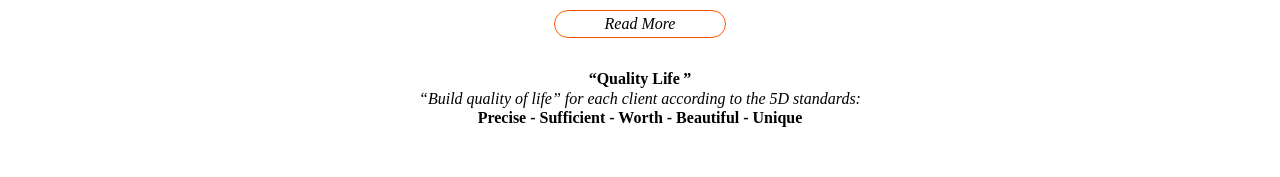
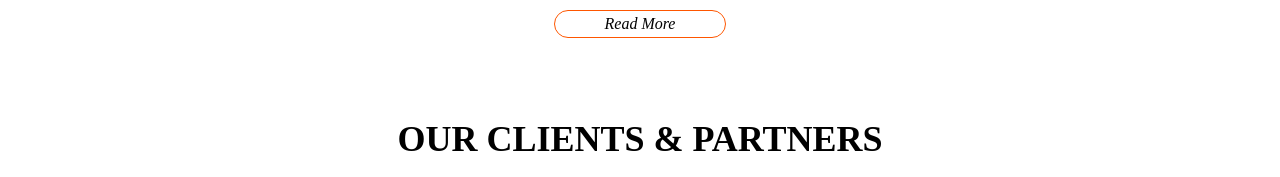
Before and after one commit to hoangquandev/themoderntouch, a React (Create React App) app: page / in a window 1280 px wide. Shown: the part 2387-2564 px from the top of the page. Built offline with nearby package versions, Linux system fonts and the light colour scheme.

Commit message:
move quotes

```diff
--- a/src/pages/HomePage/HomePage.js
+++ b/src/pages/HomePage/HomePage.js
@@ -23,7 +23,6 @@ const HomePage = () => {
 
       <Service />
       <SelectedProject />
-      <Quotes />
       <ClientPartner />
       <SlideLogo />
       <Footer />
```
